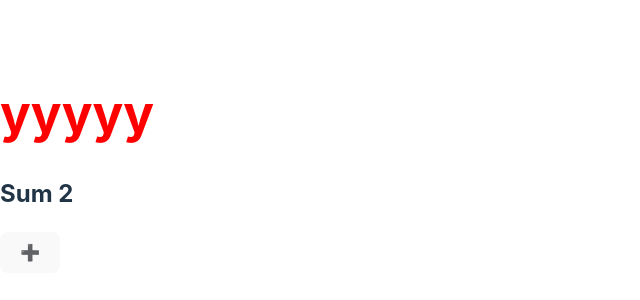
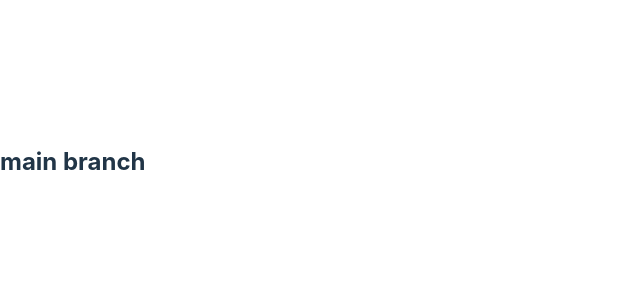
Before and after one commit to Maxim12670/learning_project, a React (Vite) app in the folder learning_project/: page / in a window 1280 px wide. Shown: the part 238-538 px from the top of the page, without its empty margins (0-640 px from the left). Built offline with nearby package versions, Linux system fonts and the light colour scheme.

Commit message:
main branch

```diff
--- a/learning_project/src/App.tsx
+++ b/learning_project/src/App.tsx
@@ -1,25 +1,7 @@
-import { useMemo, useState } from "react";
-
-const sum = (n: number) => {
-  console.log("i work");
-  return n + n;
-};
-
 function App() {
-  const [num, setNum] = useState<number>(1);
-  const [isGreen, setIsGreen] = useState<boolean>(false);
-  const result = useMemo(() => sum(num), [num]);
-
   return (
     <div>
-      <h1
-        onClick={() => setIsGreen(!isGreen)}
-        style={{ color: isGreen ? "green" : "red" }}
-      >
-        yyyyy
-      </h1>
-      <h2>Sum {result}</h2>
-      <button onClick={() => setNum(num + 1)}>➕</button>
+      <h2>main branch</h2>
     </div>
   );
 }
```
